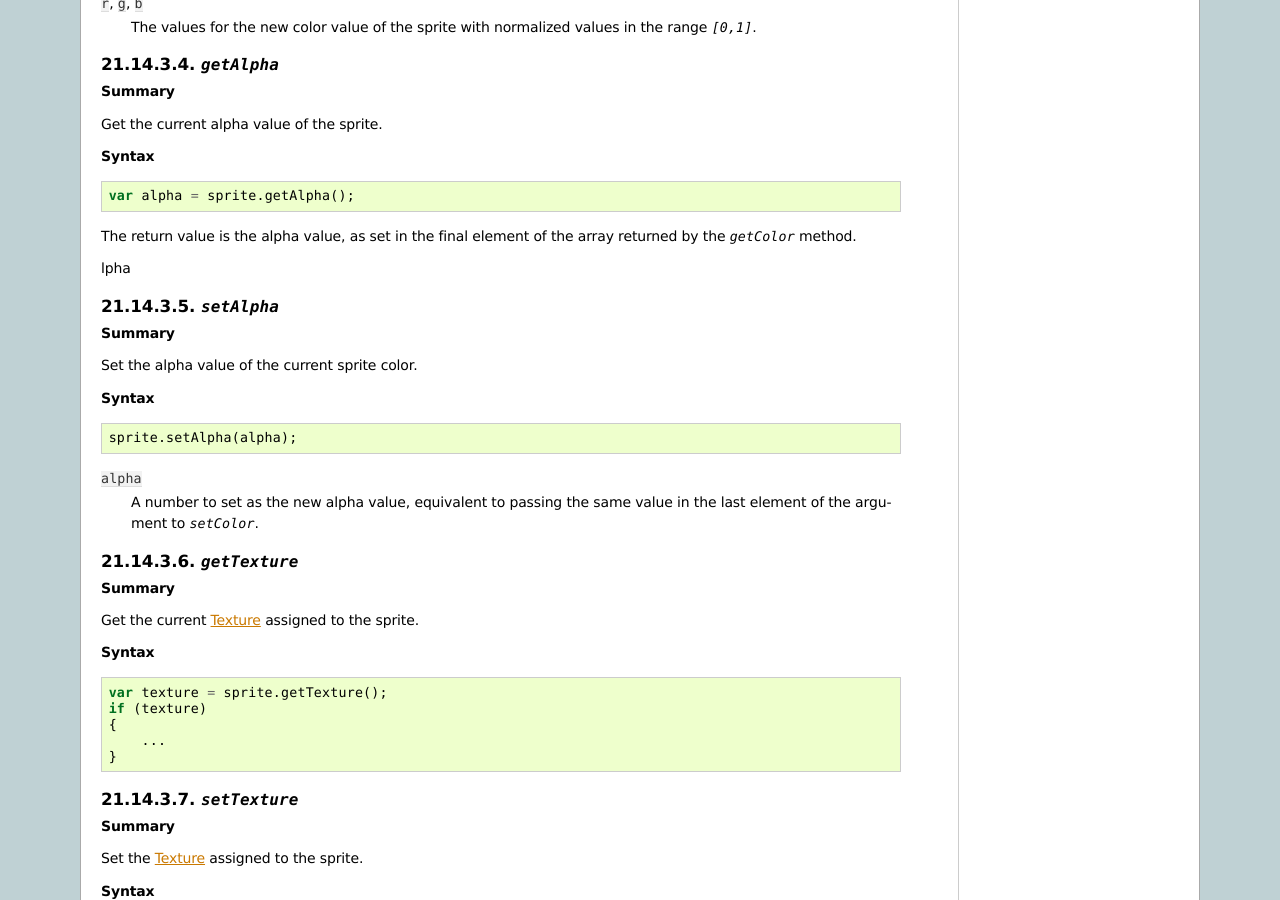
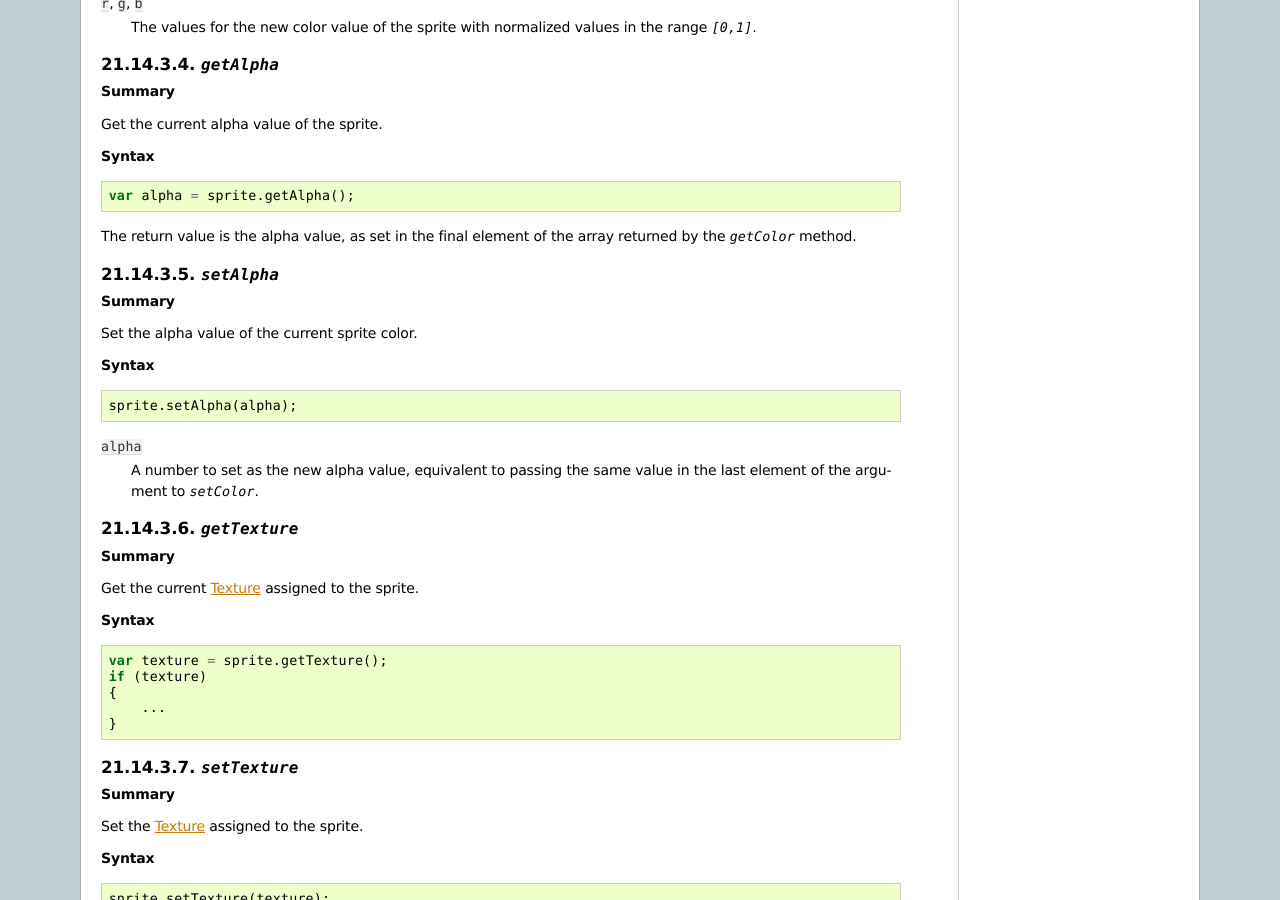
Before and after one commit to turbulenz/turbulenz_engine, a Sphinx documentation site: the page built from docs/source/jslibrary_api/draw2d_api.rst, in a window 1280 px wide and 900 px high, scrolled down 3482 px. Built offline with Sphinx 7.4.7, drawn with Linux system fonts in a browser that asks for light colours.

Commit message:
docs: fix for new Draw2D functions

```diff
--- a/docs/source/jslibrary_api/draw2d_api.rst
+++ b/docs/source/jslibrary_api/draw2d_api.rst
@@ -259,7 +259,8 @@
 the array returned by the `getColor` method.
 
 
-lpha
+.. index::
+    pair: Draw2DSprite; setAlpha
 
 `setAlpha`
 ----------
```
